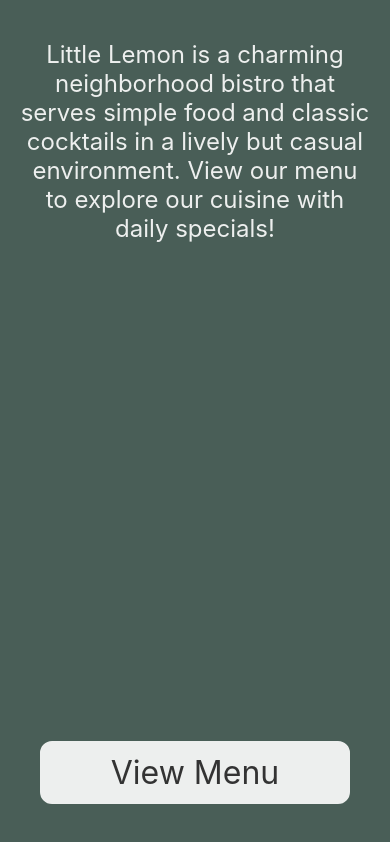
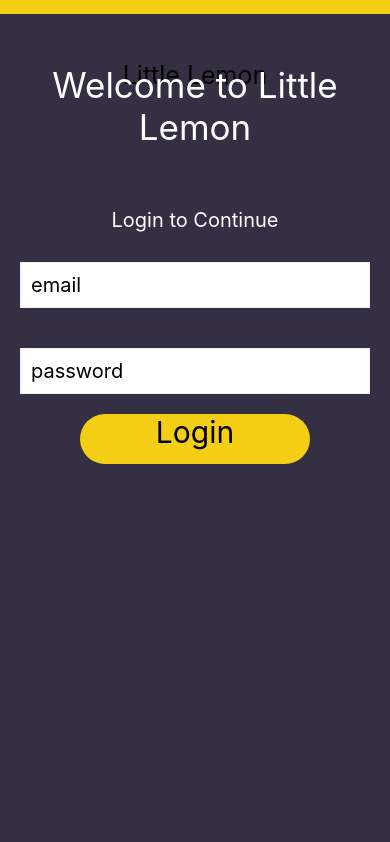
Before and after one commit to me-neeraj135/LittleLemon_app, a React Native app: screen / in a window 390 px wide. Built offline with nearby package versions, Linux system fonts and the light colour scheme.

Commit message:
add pressable login button

```diff
--- a/App.js
+++ b/App.js
@@ -2,11 +2,14 @@
 import { StyleSheet, Text, View } from "react-native";
 
 import MenuItems from "./components/MenuItems.js";
+import LoginPage from "./components/LoginPage.js";
+
 export default function App() {
   return (
     <>
       <View style={styles.container}>
-        <MenuItems />
+        <LoginPage />
+        {/* <MenuItems /> */}
       </View>
     </>
   );
--- a/components/LoginPage.js
+++ b/components/LoginPage.js
@@ -1,12 +1,29 @@
 import React, { useState } from "react";
-import { ScrollView, Text, TextInput, StyleSheet } from "react-native";
+import {
+  ScrollView,
+  Text,
+  TextInput,
+  StyleSheet,
+  Pressable,
+  View,
+} from "react-native";
 
+import LittleLemonHeader from "./LittleLemonHeader.js";
+import LittleLemonFooter from "./LittleLemonFooter.js";
 function LoginPage() {
   const [email, onChangeEmail] = useState();
   const [password, onChangePassword] = useState();
+  const [loggedIn, setLoggedIn] = useState(false);
   return (
+    <>
       <ScrollView style={styles.container}>
+        <LittleLemonHeader />
         <Text style={styles.headerText}>Welcome to Little Lemon</Text>
+
+        {loggedIn ? (
+          <Text style={styles.loginMsg}>You are Logged in !</Text>
+        ) : (
+          <>
             <Text style={styles.regularText}>Login to Continue</Text>
 
             <TextInput
@@ -18,6 +35,7 @@
               keyboardType={`email-address`}
               onChageText={onChangeEmail}
             />
+
             <TextInput
               style={styles.input}
               minLength={5}
@@ -28,7 +46,19 @@
               value={password}
               keyboardType={`default`}
             />
+
+            <Pressable
+              style={styles.loginWrapper}
+              onPress={() => {
+                setLoggedIn(!loggedIn);
+              }}
+            >
+              <Text style={styles.button}>Login</Text>
+            </Pressable>
+          </>
+        )}
       </ScrollView>
+    </>
   );
 }
 
@@ -57,4 +87,19 @@
     borderColor: "#EDEFEE",
     backgroundColor: "white",
   },
+  loginWrapper: {
+    height: 50,
+    marginHorizontal: 80,
+    backgroundColor: "#F4CE14",
+    borderRadius: 50,
+  },
+  button: {
+    fontSize: 30,
+    textAlign: `center`,
+  },
+  loginMsg: {
+    fontSize: 34,
+    textAlign: `center`,
+    color: `white`,
+  },
 });
```
Lines whose indentation alone changed are shown as unchanged.
